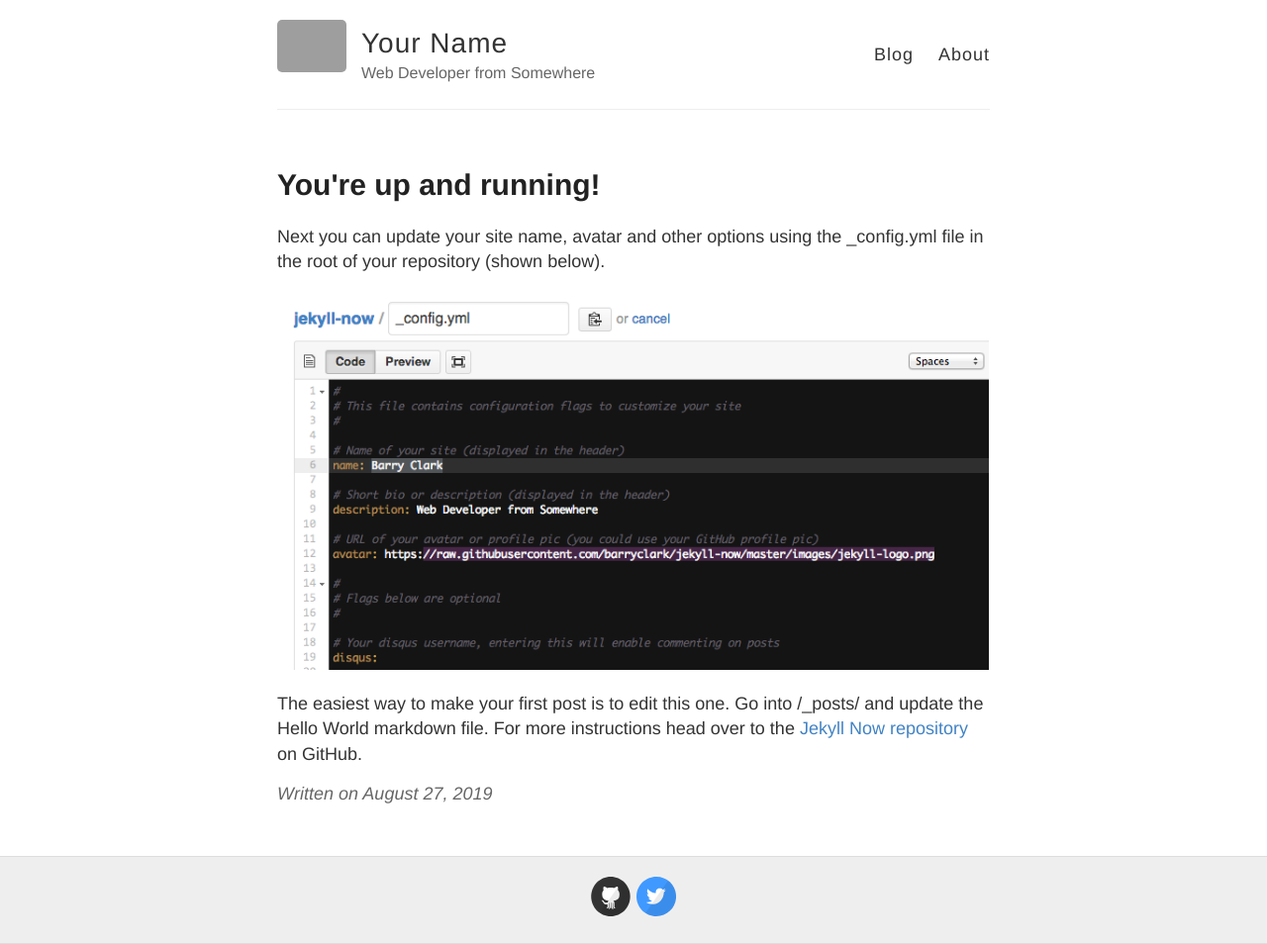
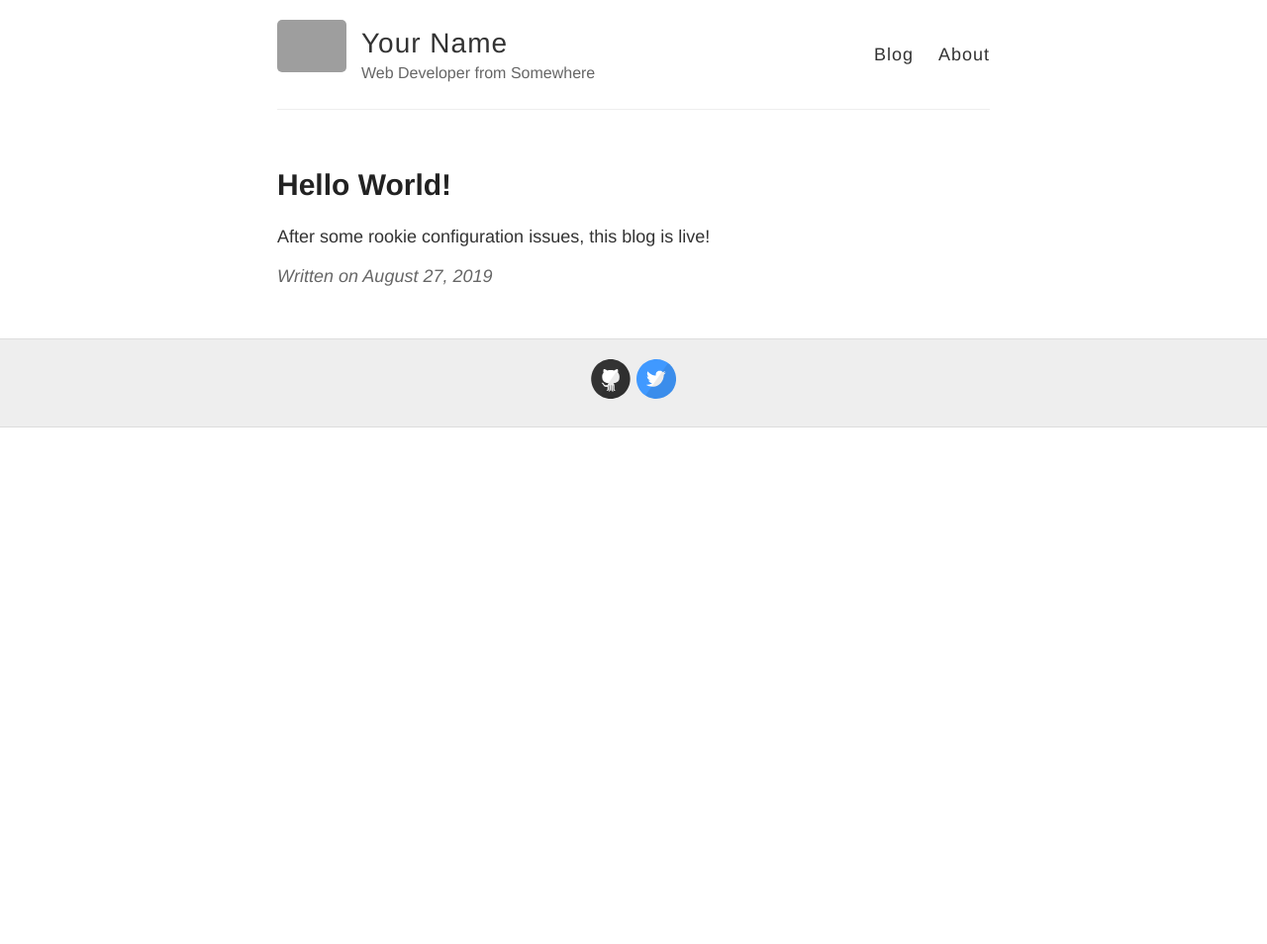
Before and after one commit to mbdebbeler/mbdebbeler.github.io, a Jekyll site: the page built from _posts/2019-08-27-Hello-World.md, in a window 1280 px wide. Shown: the whole page at 99% size. Built offline with Jekyll 4.4.1, drawn with Linux system fonts in a browser that asks for light colours; after the commit the page ends 900 px from its top, so only the background shows below that; grey boxes are pictures that could not be loaded.

Commit message:
test post

```diff
--- a/_posts/2019-08-27-Hello-World.md
+++ b/_posts/2019-08-27-Hello-World.md
@@ -1,10 +1,6 @@
 ---
 layout: post
-title: You're up and running!
+title: Hello World!
 ---
 
-Next you can update your site name, avatar and other options using the _config.yml file in the root of your repository (shown below).
-
-![_config.yml]({{ site.baseurl }}/images/config.png)
-
-The easiest way to make your first post is to edit this one. Go into /_posts/ and update the Hello World markdown file. For more instructions head over to the [Jekyll Now repository](https://github.com/barryclark/jekyll-now) on GitHub.
+After some rookie configuration issues, this blog is live!
```
